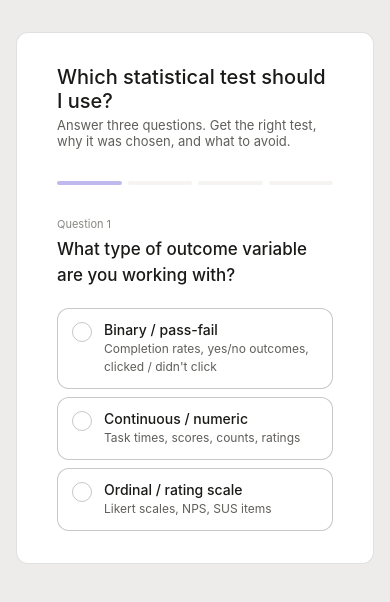
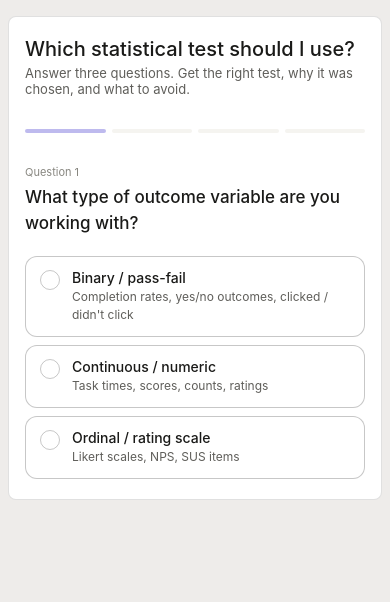
Before and after one commit to Dekic648/which-statistical-test, a plain HTML site: page index.html in a window 390 px wide. Drawn offline with Linux system fonts and the light colour scheme.

Commit message:
Fix mobile responsiveness

```diff
--- a/index.html
+++ b/index.html
@@ -10,6 +10,14 @@
   @media(prefers-color-scheme:dark){:root{--bg:#1c1c1a;--bg2:#252523;--bg3:#2e2e2b;--t1:#f0ede8;--t2:#b4b2a9;--t3:#888780;--b1:rgba(255,255,255,0.1);--b2:rgba(255,255,255,0.2);--purple:#9F99E8;--purple-d:#AFA9EC;--purple-l:#26215C;--teal:#5DCAA5;--teal-l:#04342C;--red:#F09595;--red-l:#501313;--amber:#EF9F27;--amber-l:#412402}}
   body{font-family:-apple-system,BlinkMacSystemFont,'Segoe UI',sans-serif;background:var(--bg3);color:var(--t1);min-height:100vh;padding:2rem 1rem}
   .page{max-width:760px;margin:0 auto;background:var(--bg);border-radius:var(--rl);border:0.5px solid var(--b1);padding:2rem 2.5rem}
+  @media(max-width:600px){
+    body{padding:1rem 0.5rem}
+    .page{padding:1.25rem 1rem;border-radius:var(--rm)}
+    .q-text{font-size:15px}
+    .result-test{font-size:18px}
+    .result-why{font-size:12px}
+    .opt{padding:10px}
+  }
   h1{font-size:20px;font-weight:500;margin-bottom:4px}
   .sub{font-size:13px;color:var(--t2);margin-bottom:2rem}
   .sl{font-size:10px;font-weight:500;color:var(--t3);letter-spacing:.08em;text-transform:uppercase;margin-bottom:10px}
```
